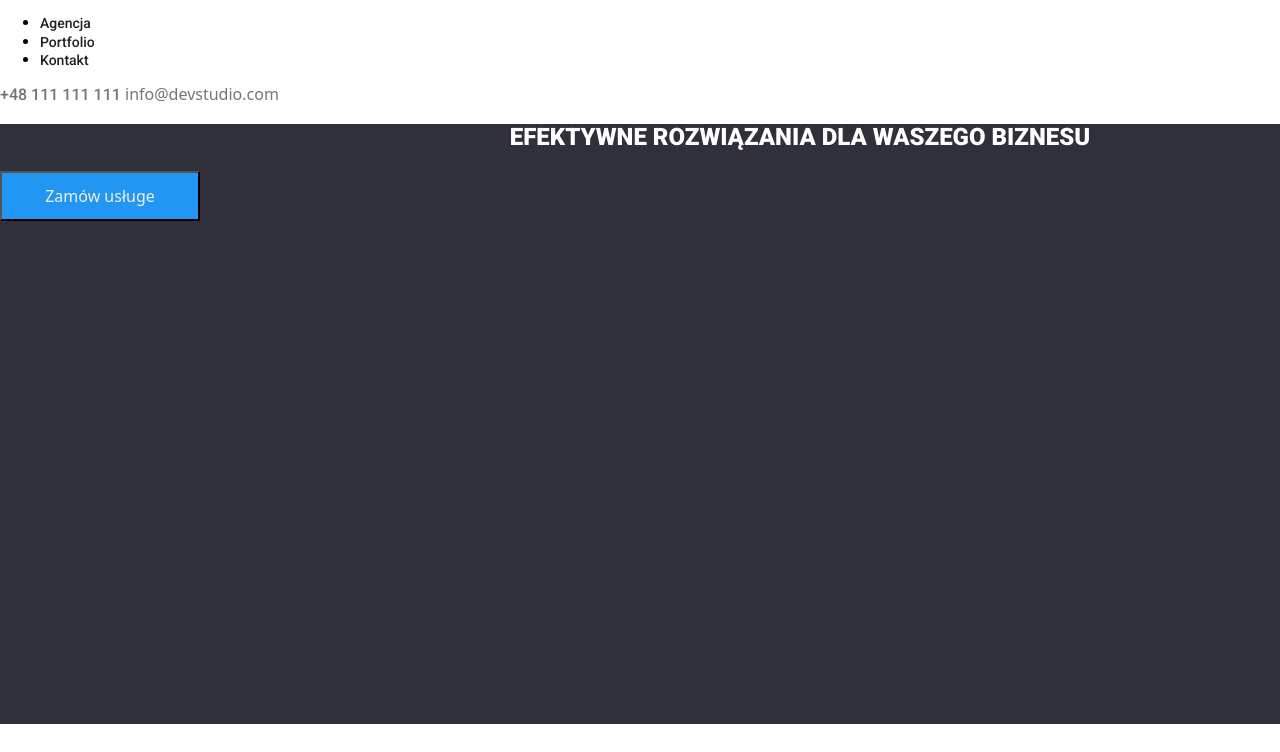
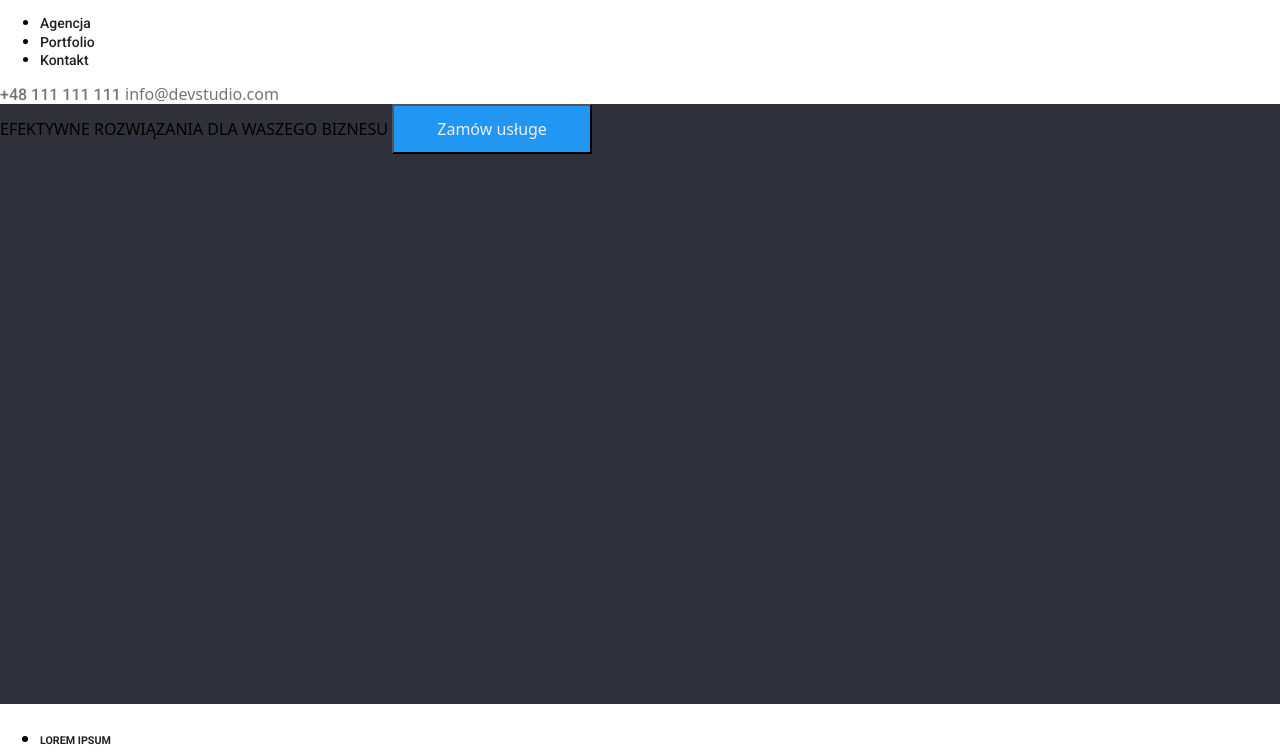
Before and after one commit to Luki1985/goit-markup-hw-03, a plain HTML site: page index.html in a window 1280 px wide. Shown: the part 33-785 px from the top of the page. Drawn offline with nearby package versions, Linux system fonts and the light colour scheme.

Commit message:
Update index.html

```diff
--- a/index.html
+++ b/index.html
@@ -34,6 +34,7 @@
 
     <main>
       <section class="business">
+        <div
         <h1>EFEKTYWNE ROZWIĄZANIA DLA WASZEGO BIZNESU</h1>
         <button class="button1" type="button">Zamów usługe</button>
       </section>
```
